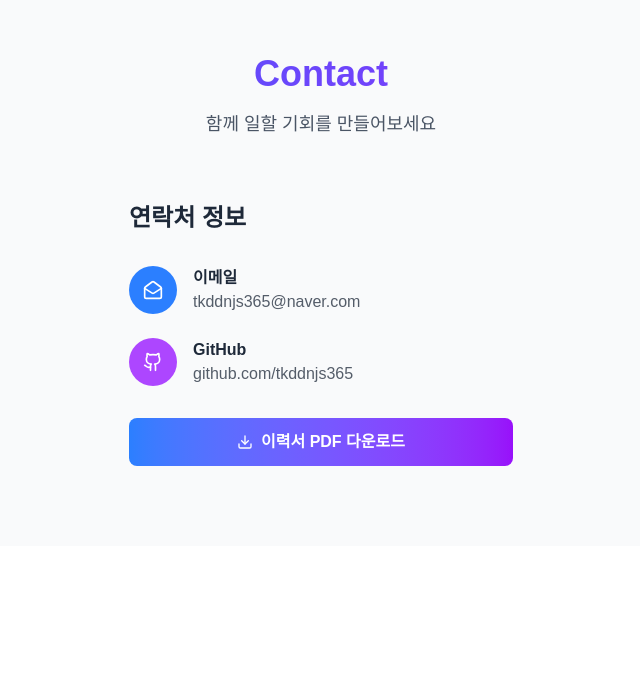
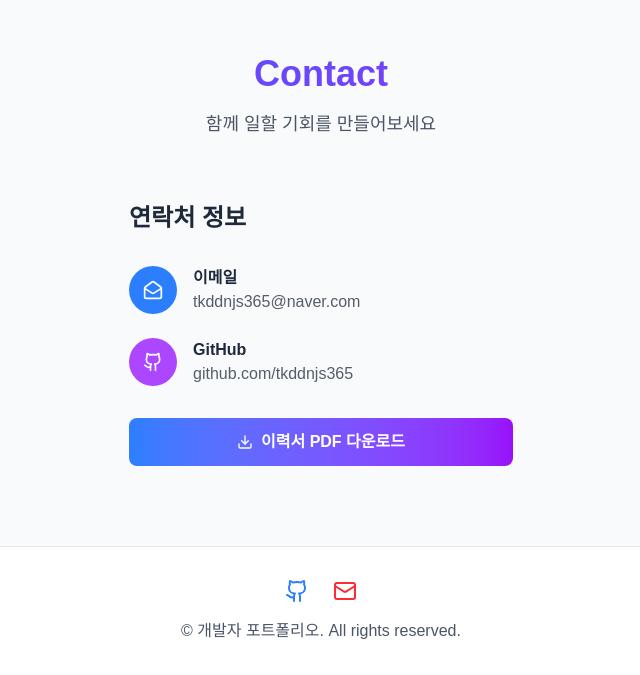
Before and after one commit to tkddnjs365/portfolio, a Next.js app: page / in a window 1280 px wide. Shown: the part 5343-6018 px from the top of the page, without its empty margins (319-959 px from the left). Before the commit the page ends 5889 px from the top, so only its background shows below. Built offline with nearby package versions, Linux system fonts and the light colour scheme.

Commit message:
footer 추가

```diff
--- a/src/app/page.tsx
+++ b/src/app/page.tsx
@@ -9,6 +9,7 @@ import {ExperienceSection} from "@/components/sections/experience-section";
 import {SkillsSection} from "@/components/sections/skills-section";
 import {ProjectsSection} from "@/components/sections/projects-section";
 import {ContactSection} from "@/components/sections/contact-section";
+import {Footer} from "@/components/sections/footer";
 
 // 스크롤 컴포넌트 구현
 const ScrollIndicator = () => {
@@ -64,6 +65,7 @@ export default function Home() {
             <SkillsSection darkMode={darkMode}/> {/* 스킬 */}
             <ProjectsSection darkMode={darkMode}/> {/* 프로젝트 */}
             <ContactSection darkMode={darkMode}/> {/* Contact */}
+            <Footer darkMode={darkMode}/>
         </div>
     );
 }
--- /dev/null
+++ b/src/components/sections/footer.tsx
@@ -0,0 +1,29 @@
+"use client"
+
+import {Github, Mail} from "lucide-react"
+
+interface FooterProps {
+    darkMode: boolean
+}
+
+export const Footer = ({darkMode}: FooterProps) => {
+    return (
+        <footer
+            className={`py-8 ${darkMode ? "bg-gray-800 border-t border-gray-700" : "bg-white border-t border-gray-200"}`}
+        >
+            <div className="container mx-auto px-4 text-center">
+                <div className="flex justify-center space-x-6 mb-4">
+                    <a href="#" className="text-2xl text-blue-500 hover:text-blue-600 transition-colors">
+                        <Github className="w-6 h-6"/>
+                    </a>
+                    <a href="#" className="text-2xl text-red-500 hover:text-red-600 transition-colors">
+                        <Mail className="w-6 h-6"/>
+                    </a>
+                </div>
+                <p className={`${darkMode ? "text-gray-400" : "text-gray-600"}`}>
+                    © 개발자 포트폴리오. All rights reserved.
+                </p>
+            </div>
+        </footer>
+    )
+}
```
